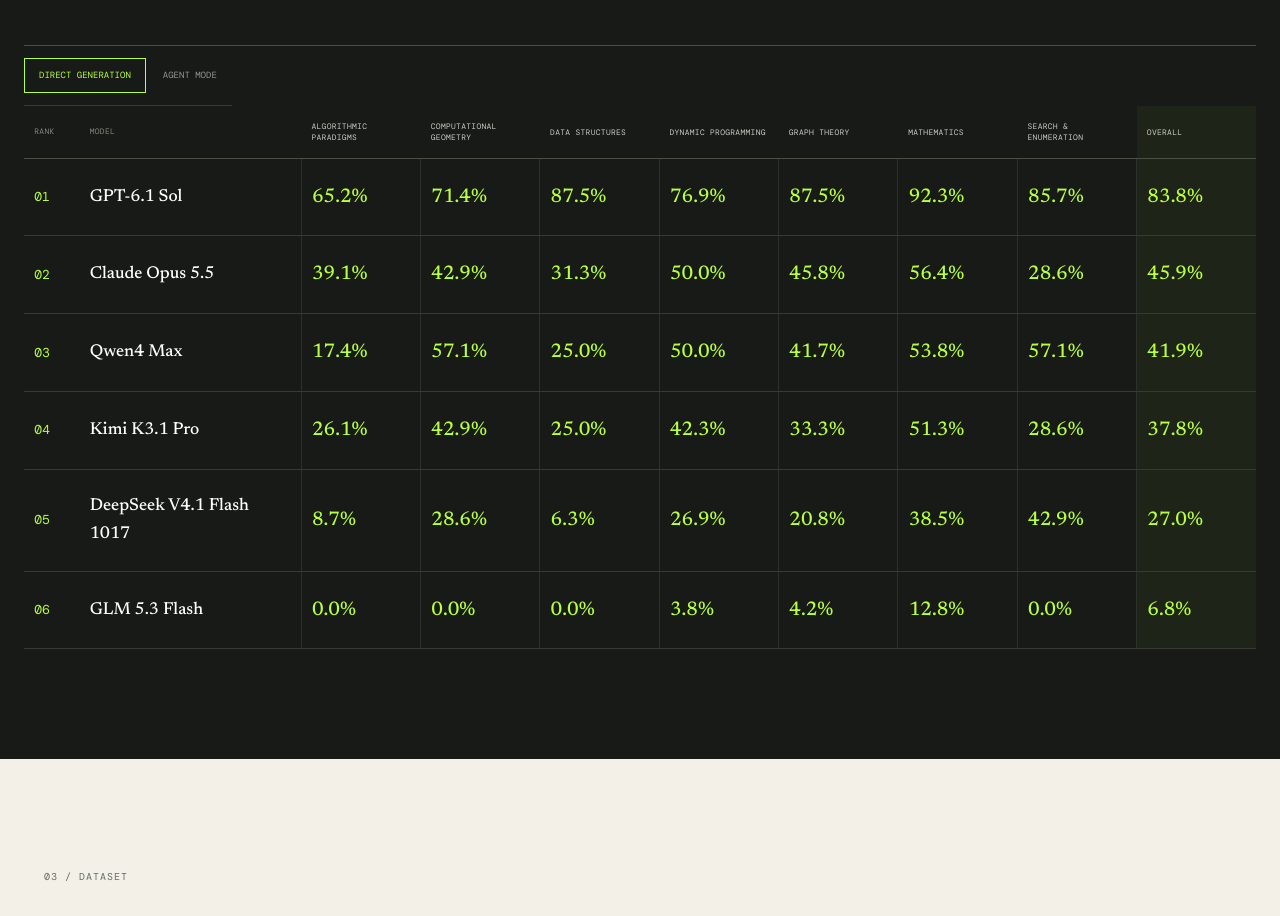
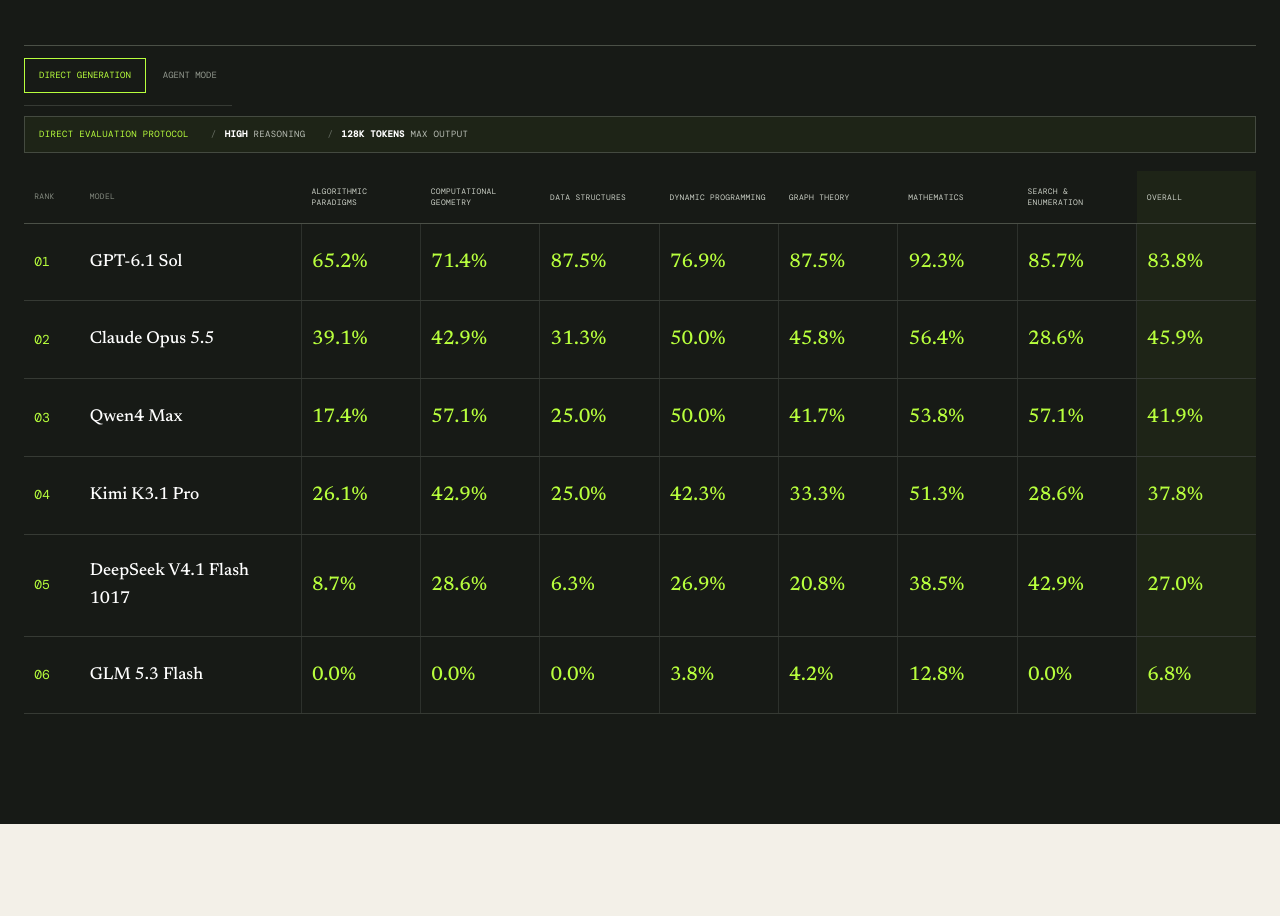
Before and after one commit to shi0712/AlgoScale, a plain HTML site: page site/index.html in a window 1280 px wide. Shown: the part 2106-3022 px from the top of the page. Drawn offline with nearby package versions, Linux system fonts and the light colour scheme.

Commit message:
Show direct evaluation configuration

```diff
--- a/site/app.js
+++ b/site/app.js
@@ -1,6 +1,6 @@
 "use strict";
 
-const SITE_RELEASE = "20261116-kimi-offline-audit";
+const SITE_RELEASE = "20261117-direct-eval-config";
 
 const DOMAIN_ORDER = [
   "Algorithmic Paradigms",
@@ -24,6 +24,7 @@ const els = {
   leaderboardBody: document.querySelector("#leaderboard-body"),
   leaderboardHead: document.querySelector("#leaderboard-head"),
   leaderboardDate: document.querySelector("#leaderboard-date"),
+  evaluationConfig: document.querySelector("#evaluation-config"),
   problemBody: document.querySelector("#problem-body"),
   visibleCount: document.querySelector("#visible-count"),
   search: document.querySelector("#problem-search"),
@@ -124,6 +125,7 @@ function modelKey(entry) {
 }
 
 function renderLeaderboard(data) {
+  els.evaluationConfig.hidden = state.track !== "direct";
   const scopes = Object.fromEntries(DOMAIN_ORDER.map((domain) => [
     domain,
     state.problems.filter((problem) => problemDomains(problem).includes(domain)),
--- a/site/index.html
+++ b/site/index.html
@@ -26,7 +26,7 @@
       rel="stylesheet"
       href="https://cdn.jsdelivr.net/npm/katex@0.16.11/dist/katex.min.css"
     />
-    <link rel="stylesheet" href="./styles.css?v=20261113-kimi-k31" />
+    <link rel="stylesheet" href="./styles.css?v=20261117-direct-eval-config" />
   </head>
   <body>
     <a class="skip-link" href="#main">Skip to content</a>
@@ -190,6 +190,11 @@
               Agent mode
             </button>
           </div>
+          <div class="evaluation-config" id="evaluation-config" aria-label="Direct evaluation configuration">
+            <span class="evaluation-config-label">Direct evaluation protocol</span>
+            <span class="evaluation-config-item"><strong>High</strong> reasoning</span>
+            <span class="evaluation-config-item"><strong>128K tokens</strong> max output</span>
+          </div>
           <div class="table-wrap">
             <table class="leaderboard-table leaderboard-matrix">
               <thead>
@@ -302,6 +307,6 @@
     </footer>
 
     <script src="https://cdn.jsdelivr.net/npm/katex@0.16.11/dist/katex.min.js" defer></script>
-    <script src="./app.js?v=20261116-agent-rounds" defer></script>
+    <script src="./app.js?v=20261117-direct-eval-config" defer></script>
   </body>
 </html>
--- a/site/styles.css
+++ b/site/styles.css
@@ -249,6 +249,12 @@ button { color: inherit; }
 .tab { padding: 9px 14px; border: 1px solid transparent; background: transparent; color: #92988e; font-family: var(--mono); font-size: 9px; text-transform: uppercase; cursor: pointer; }
 .tab:hover { color: white; }
 .tab.is-active { border-color: var(--accent); color: var(--accent); }
+.evaluation-config { display: flex; align-items: center; flex-wrap: wrap; gap: 10px 22px; margin: 10px 0 18px; padding: 11px 14px; border: 1px solid #444a40; background: rgba(184,255,61,.045); color: #b9beb5; font-family: var(--mono); font-size: 9px; line-height: 1.45; text-transform: uppercase; letter-spacing: .04em; }
+.evaluation-config[hidden] { display: none; }
+.evaluation-config-label { color: var(--accent); }
+.evaluation-config-item { position: relative; padding-left: 14px; }
+.evaluation-config-item::before { position: absolute; left: 0; color: #666d62; content: "/"; }
+.evaluation-config-item strong { color: white; font-weight: 600; }
 .leaderboard-shell .table-wrap { overflow-x: hidden; }
 .table-wrap { overflow-x: auto; }
 table { width: 100%; border-collapse: collapse; }
```
